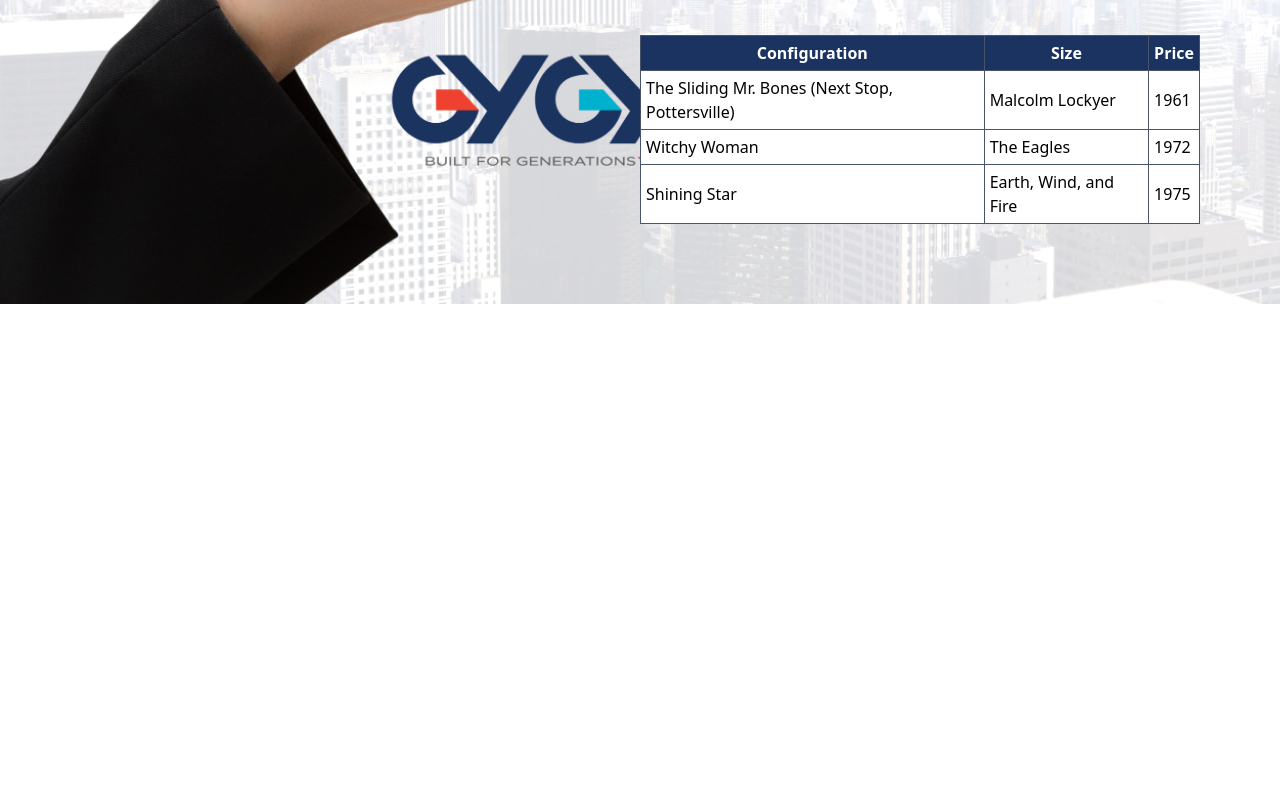
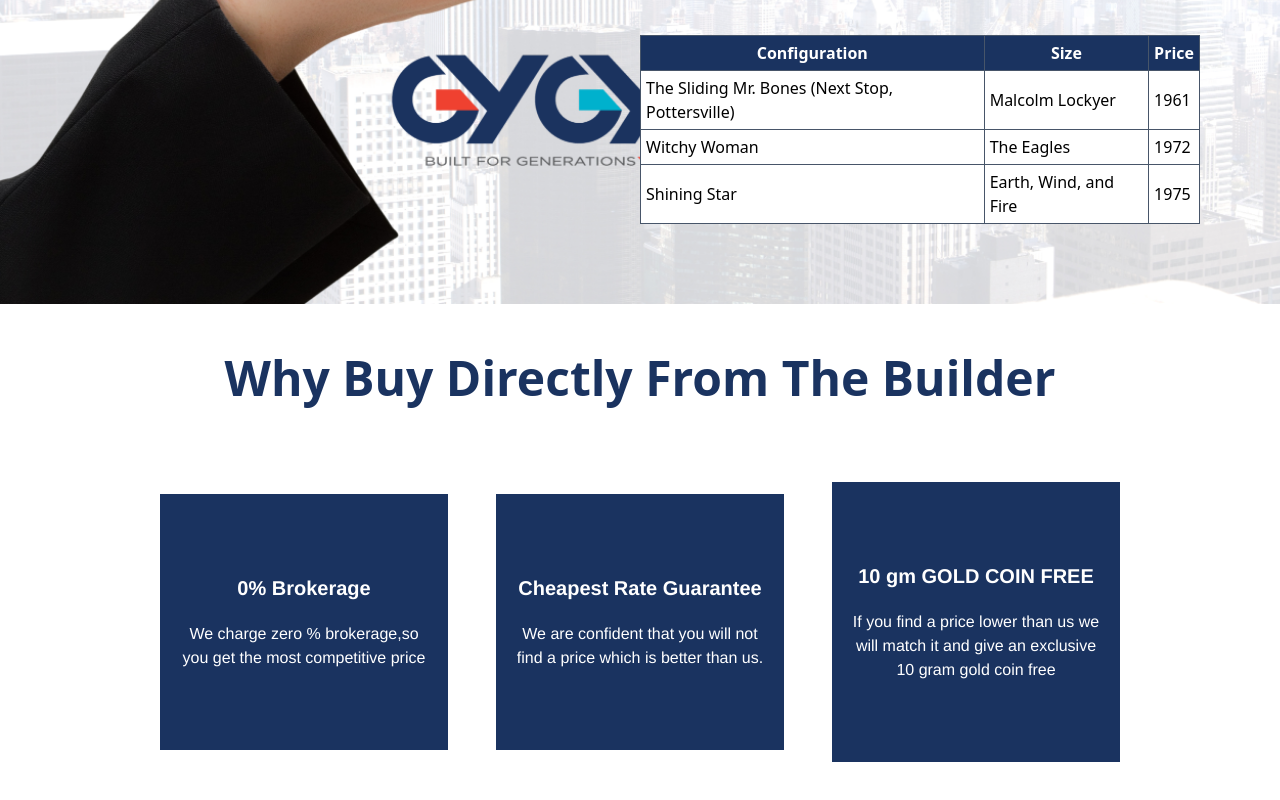
Before and after one commit to GoatSKR/gygymentis, a React (Vite) app: page / in a window 1280 px wide. Shown: the part 3375-4175 px from the top of the page. Before the commit the page ends 3679 px from the top, so only its background shows below. Built offline with nearby package versions, Linux system fonts and the light colour scheme; a web font is replaced by a local one.

Commit message:
card2 added!

```diff
--- a/src/components/Card1.jsx
+++ b/src/components/Card1.jsx
@@ -1,5 +1,5 @@
-export default function Card1(){
-    return(
+export default function Card1() {
+  return (
     <div className="w-full bg-white  py-20 flex flex-col md:flex-row items-center gap-4 justify-evenly px-4 text-white">
       <section className="bg-[#1A3360] py-20 flex items-center justify-center flex-col gap-5 w-72 ">
         <h3 className="text-base font-Helvet">Project Type</h3>
--- /dev/null
+++ b/src/components/Card2.jsx
@@ -0,0 +1,23 @@
+export default function Card2() {
+    return (
+        <div className="py-[50px]">
+            <h1 className="text-center text-[#1A3360] font-bold text-5xl">
+                Why Buy Directly From The Builder
+            </h1>
+            <div className="w-full bg-white  py-20 flex flex-col md:flex-row items-center gap-12 justify-center px-4 text-white">
+                <section className="bg-[#1A3360] px-[15px] py-20 flex items-center justify-center flex-col gap-5 w-72">
+                    <h3 className="font-bold text-xl font-Helvet">0% Brokerage</h3>
+                    <h2 className="text-md text-center font-Helvet">We charge zero % brokerage,so you get the most competitive price</h2>
+                </section>
+                <section className="bg-[#1A3360] px-[15px] py-20 flex items-center justify-center flex-col gap-5 w-72">
+                    <h3 className="font-bold text-xl font-Helvet">Cheapest Rate Guarantee</h3>
+                    <h2 className="text-md text-center font-Helvet">We are confident that you will not find a price which is better than us.</h2>
+                </section>
+                <section className="bg-[#1A3360] px-[15px] py-20 flex items-center justify-center flex-col gap-5 w-72">
+                    <h3 className="font-bold text-xl font-Helvet">10 gm GOLD COIN FREE</h3>
+                    <h2 className="text-md text-center font-Helvet">If you find a price lower than us we will match it and give an exclusive 10 gram gold coin free</h2>
+                </section>
+            </div>
+        </div>
+    )
+}
--- a/src/pages/Home.jsx
+++ b/src/pages/Home.jsx
@@ -2,6 +2,7 @@ import About from "../components/About";
 import Amenities from "../components/Amenities";
 import Benefits from "../components/Benefits";
 import Card1 from "../components/Card1";
+import Card2 from "../components/Card2";
 import Hero from "../components/Hero";
 import Navbar from "../components/Navbar";
 
@@ -14,6 +15,7 @@ export default function Home() {
             <About />
             <Amenities />
             <Benefits />
+            <Card2 />
 
         </>
     )
```
Also changed, not shown: 1 other file (tests, documents, lock files or other folders). Lines whose indentation alone changed are shown as unchanged.
